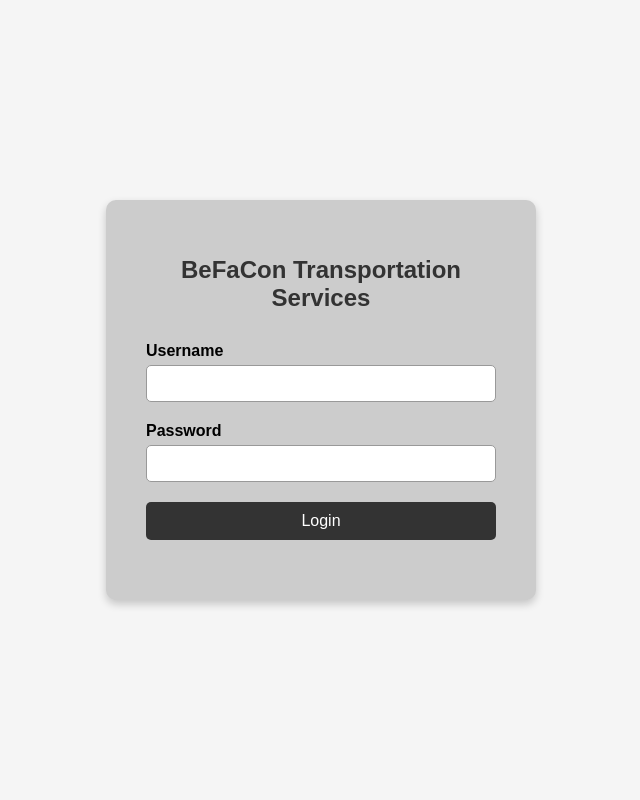
After one commit to Axl-Jhone/befacon-transport-database, a PHP site: page /login.php in a window 1280 px wide. The commit adds this page. Shown: the whole page, without its empty margins (319-959 px from the left). Run offline with PHP 8.4, Linux system fonts and the light colour scheme.

Commit message:
feat(login/logout): add login screen and a working logout (#5)

```diff
--- a/includes/sidebar.php
+++ b/includes/sidebar.php
@@ -25,7 +25,7 @@
         <ul>
             <li><a href="index.php?page=settings"><i class="fa-solid fa-gear"></i>Settings</a></li>
             <li><a href="index.php?page=help"><i class="fa-solid fa-circle-question"></i>Help</a></li>
-            <li><a href="index.php?page=logout"><i class="fa-solid fa-right-from-bracket"></i>Log out</a></li>
+            <li><a href="logout.php"><i class="fa-solid fa-right-from-bracket"></i>Log out</a></li>
         </ul>
     </div>
 </div>
--- /dev/null
+++ b/login.css
@@ -0,0 +1,65 @@
+/* Only applies to login.php page */
+
+body {
+    font-family: Arial, sans-serif;
+    background-color: #f5f5f5;
+    display: flex;
+    justify-content: center;
+    align-items: center;
+    height: 100vh;
+    margin: 0;
+}
+
+.login-container {
+    background-color: #ccc;
+    padding: 40px;
+    border-radius: 10px;
+    text-align: center;
+    width: 350px;
+    box-shadow: 0 4px 8px rgba(0,0,0,0.2);
+}
+
+.login-container h1 {
+    margin-bottom: 30px;
+    font-size: 24px;
+    color: #333;
+}
+
+.input-group {
+    margin-bottom: 20px;
+    text-align: left;
+}
+
+.input-group label {
+    display: block;
+    margin-bottom: 5px;
+    font-weight: bold;
+}
+
+.input-group input {
+    width: 100%;
+    padding: 10px;
+    border-radius: 5px;
+    border: 1px solid #999;
+    box-sizing: border-box;
+}
+
+.input-group button {
+    width: 100%;
+    padding: 10px;
+    border: none;
+    background-color: #333;
+    color: white;
+    font-size: 16px;
+    border-radius: 5px;
+    cursor: pointer;
+}
+
+.input-group button:hover {
+    background-color: #555;
+}
+
+.error {
+    color: red;
+    margin-bottom: 20px;
+}
--- /dev/null
+++ b/login.php
@@ -0,0 +1,61 @@
+<?php
+session_start();
+
+// Redirect to index.php if already logged in
+if (isset($_SESSION['user'])) {
+    header('Location: index.php');
+    exit;
+}
+
+// Handle login form submission
+$error = '';
+if ($_SERVER['REQUEST_METHOD'] === 'POST') {
+    $username = $_POST['username'] ?? '';
+    $password = $_POST['password'] ?? '';
+
+    // Dummy login check (replace with DB check in production)
+    if ($username === 'Admin' && $password === 'Admin') {
+        $_SESSION['user'] = $username;
+        header('Location: index.php'); // Redirect after successful login
+        exit;
+    } else {
+        $error = "Invalid username or password.";
+    }
+}
+?>
+<!DOCTYPE html>
+<html lang="en">
+<head>
+    <meta charset="UTF-8">
+    <meta name="viewport" content="width=device-width, initial-scale=1.0">
+    <title>BeFaCon Transportation Services Login</title>
+    <link rel="stylesheet" href="login.css">
+</head>
+<body>
+    <div class="login-container">
+        <h1>BeFaCon Transportation Services</h1>
+
+        <?php if (!empty($error)) : ?>
+            <p class="error"><?= $error ?></p>
+        <?php endif; ?>
+
+        <form id="loginForm" method="POST">
+            <div class="input-group">
+                <label for="username">Username</label>
+                <input type="text" id="username" name="username" required>
+            </div>
+
+            <div class="input-group">
+                <label for="password">Password</label>
+                <input type="password" id="password" name="password" required>
+            </div>
+
+            <div class="input-group">
+                <button type="submit">Login</button>
+            </div>
+        </form>
+    </div>
+
+    <script src="login.js"></script>
+</body>
+</html>
--- /dev/null
+++ b/logout.php
@@ -0,0 +1,6 @@
+<?php
+session_start();
+session_destroy();
+header('Location: login.php');
+exit;
+?>
```
